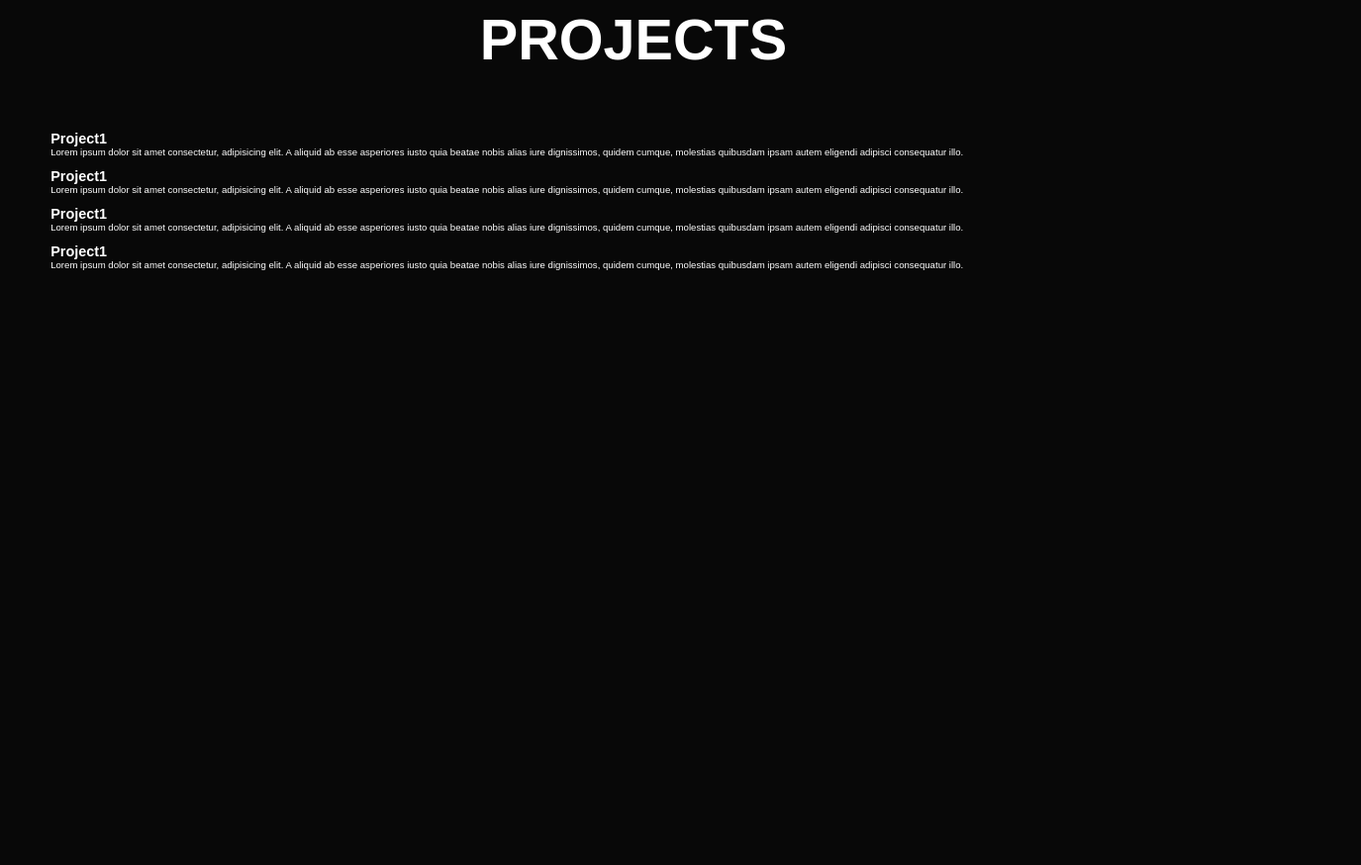
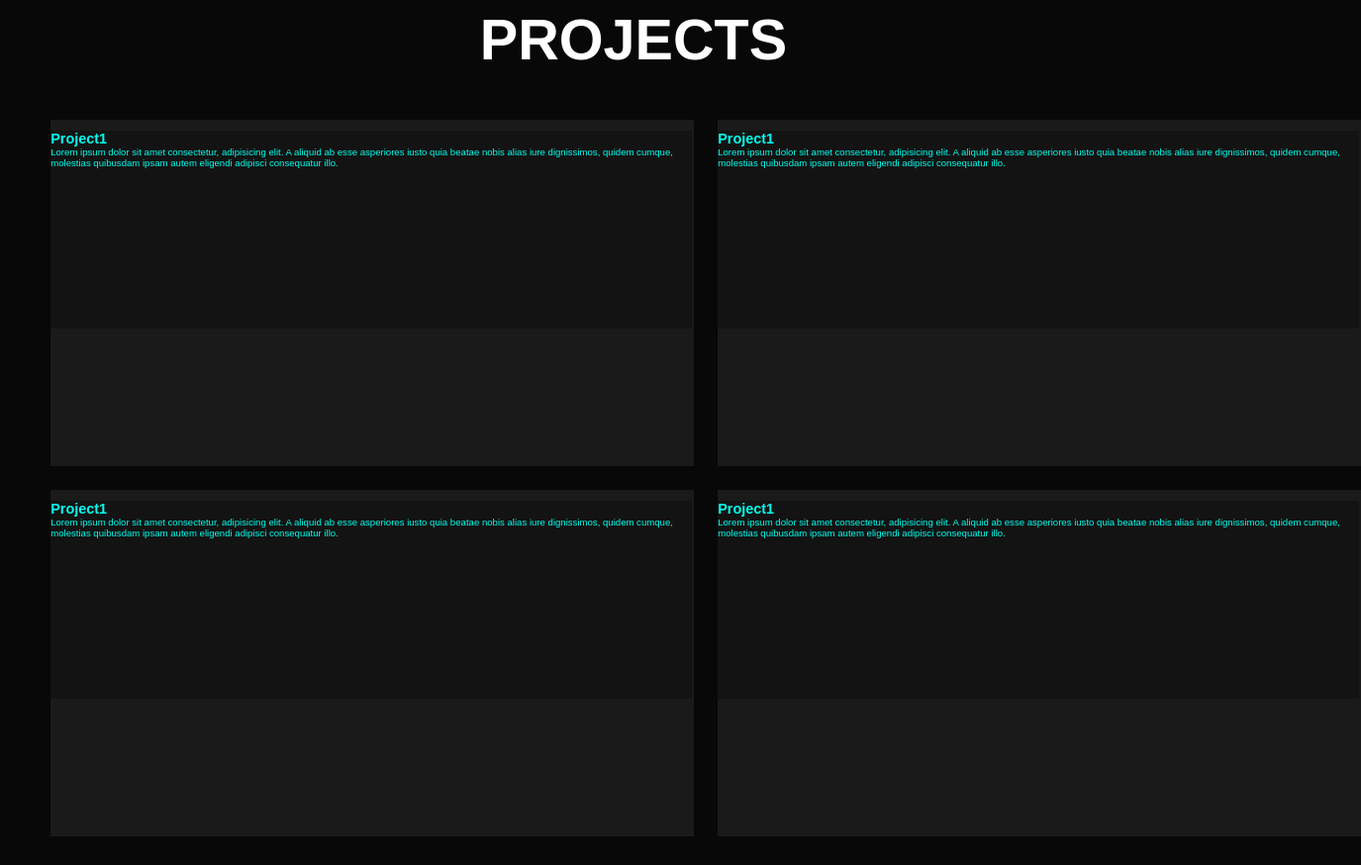
Before and after one commit to Hariom2409/Portfolio, a plain HTML site: page index.html in a window 1280 px wide. Shown: the part 3180-4054 px from the top of the page at 99% size, 1375 px wide, since content can reach past the window. Before the commit the page ends 3911 px from the top, so only its background shows below. Drawn offline with nearby package versions, Linux system fonts and the light colour scheme.

Commit message:
added style for proj-sec

```diff
--- a/style.css
+++ b/style.css
@@ -387,7 +387,7 @@ span{
 }
 .skill-box .skill-info{
     display: flex;
-    flex-direction: column;
+    flex-direction:column;
     text-align: center;
     max-height: 175px;
     justify-content: center;
@@ -410,3 +410,43 @@ span{
     margin-bottom: 5px;
     font-size: 1.25rem;
 }
+
+
+/*PROJECT SECTION BEGINS HEREEEEEEE!!*/
+
+.project-item{
+    width: 650px;
+    height: 350px;
+    background-image: linear-gradient(163deg, #00ffee 10%, #00ff99 100%);
+    border-radius: 20px;
+    transition: 0.4s ease-in-out;
+}
+.project-item1{
+    width: 650px;
+    height: 350px;
+    background-color: #1a1a1a;
+    border-radius: ;
+    transition: all 0.3s;
+}
+.project-item1:hover{
+    transform: scale(0.98);
+    border-radius: 20px;
+}
+.project-item:hover{
+    box-shadow: 0 0 25px var(--main-color);
+}
+.project-container{
+    display: grid;
+    grid-template-columns: repeat(2,1fr);
+    align-items: center;
+    gap: 2.5rem;
+}
+
+.project-details{
+    justify-content: end;
+    align-items:end;
+    height: 200px;
+    width: 648px;
+    background-color: var(--second-bg-color);
+    color: #00ffee;
+}
```
